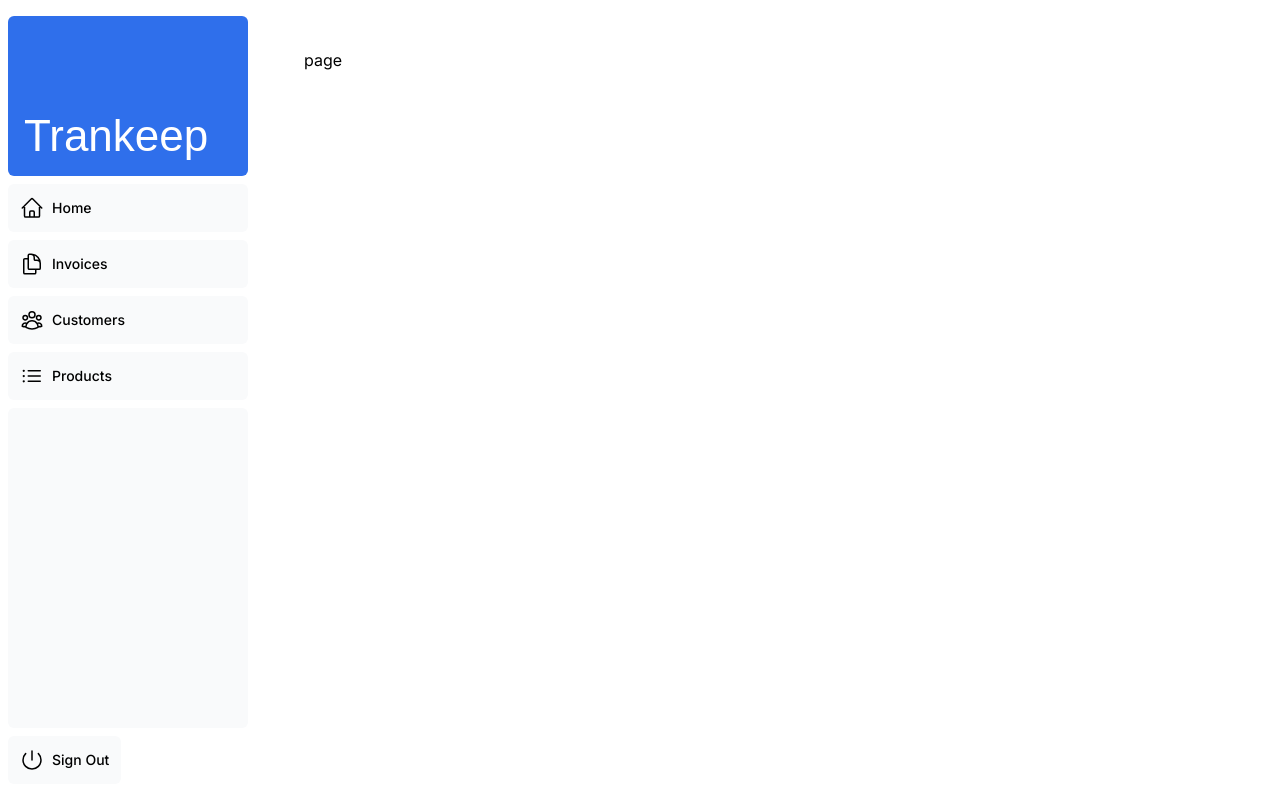
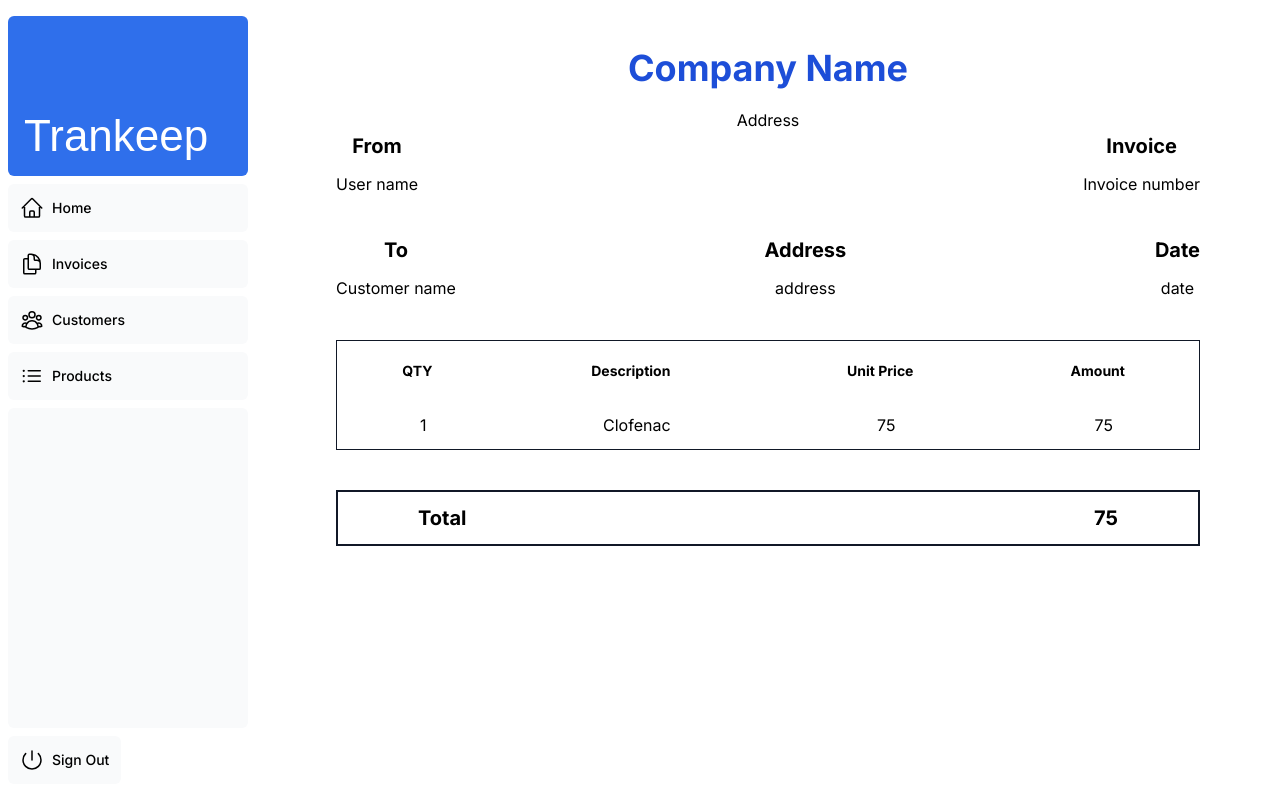
Before and after one commit to EbubeEvan/Trankeep, a Next.js app: page /dashboard/htmlContent in a window 1280 px wide. Built offline with nearby package versions, Linux system fonts and the light colour scheme; a web font is replaced by a local one.

Commit message:
added html template

```diff
--- a/app/api/generate-pdf/route.ts
+++ b/app/api/generate-pdf/route.ts
@@ -1,9 +1,8 @@
-import { NextApiRequest, NextApiResponse } from 'next';
-const PDFDocument = require('pdfkit')
+const PDFDocument = require("pdfkit");
 
-export default async function POST(req: NextApiRequest, res: NextApiResponse) {
+export default async function POST(req: Request) {
   try {
-    const htmlContent = req.body.htmlContent; // Assuming HTML content is sent in request body
+    const { htmlContent } = await req.json(); // Assuming HTML content is sent in request body
 
     const doc = new PDFDocument();
     doc.addPage();
@@ -15,16 +14,13 @@ export default async function POST(req: NextApiRequest, res: NextApiResponse) {
     });
     doc.end();
 
-    const blob = new Blob([doc.output()], { type: 'application/pdf' });
+    const blob = new Blob([doc.output()], { type: "application/pdf" });
 
     const url = URL.createObjectURL(blob); // Generate URL for viewing/downloading
 
-    res.setHeader('Content-Type', 'application/pdf');
-    res.setHeader('Content-Disposition', 'attachment; filename=report.pdf');
-
-    res.status(201).json({ url }); // Send URL in response
+    return new Response(JSON.stringify({ url }), { status: 200 });
   } catch (error) {
     console.error(error);
-    res.status(500).json({ error: 'Failed to generate PDF' });
+    return new Response("Failed to fetch generate pdf", { status: 500 });
   }
 }
--- a/app/dashboard/htmlContent/page.tsx
+++ b/app/dashboard/htmlContent/page.tsx
@@ -1,9 +1,80 @@
-import React from 'react'
+import React from "react";
 
 const HtmlContent = () => {
   return (
-    <div>page</div>
-  )
-}
+    <main className="pl-[2rem] pr-[2rem]">
+      <div>
+        <h1 className="text-center text-4xl font-bold text-blue-700">
+          Company Name
+        </h1>
+        <p className="text-center mt-5">Address</p>
+        <div>
+          <div className="flex justify-between">
+            <div className="flex flex-col gap-3">
+              <h2 className="font-bold text-xl text-center">From</h2>
+              <p className="text-center">User name</p>
+            </div>
+            <div className="flex flex-col gap-3 text-center">
+              <h2 className="font-bold text-xl">Invoice</h2>
+              <p className="text-center">Invoice number</p>
+            </div>
+          </div>
+          <div className="flex justify-between mt-10">
+            <div className="flex flex-col gap-3">
+              <h2 className="font-bold text-xl text-center">To</h2>
+              <p className="text-center">Customer name</p>
+            </div>
+            <div className="flex flex-col gap-3 text-center">
+              <h2 className="font-bold text-xl text-center">Address</h2>
+              <p className="text-center">address</p>
+            </div>
+            <div className="flex flex-col gap-3 ">
+              <h2 className="font-bold text-xl text-center">Date</h2>
+              <p className="text-center">date</p>
+            </div>
+          </div>
+        </div>
+        <table className="min-w-full border border-solid border-gray-900 mt-10 pl-[5rem]">
+          <thead className="rounded-lg text-left text-sm font-normal">
+            <tr className="w-full border-b py-3 text-sm last-of-type:border-none [&:first-child>td:first-child]:rounded-tl-lg [&:first-child>td:last-child]:rounded-tr-lg [&:last-child>td:first-child]:rounded-bl-lg [&:last-child>td:last-child]:rounded-br-lg">
+              <th scope="col" className="px-4 py-5 font-bold text-center">
+                QTY
+              </th>
+              <th scope="col" className="px-3 py-5 font-bold text-center">
+                Description
+              </th>
+              <th scope="col" className="px-3 py-5 font-bold text-center">
+                Unit Price
+              </th>
+              <th scope="col" className="px-3 py-5 font-bold text-center">
+                Amount
+              </th>
+            </tr>
+          </thead>
+          <tbody>
+            <tr>
+              <td className="whitespace-nowrap py-3 pl-6 pr-3 text-center">
+                1
+              </td>
+              <td className="whitespace-nowrap py-3 pl-6 pr-3 text-center">
+                Clofenac
+              </td>
+              <td className="whitespace-nowrap py-3 pl-6 pr-3 text-center">
+                75
+              </td>
+              <td className="whitespace-nowrap py-3 pl-6 pr-3 text-center">
+                75
+              </td>
+            </tr>
+          </tbody>
+        </table>
+        <div className="flex justify-between mt-10 px-[5rem] border-2 py-3 border-solid border-gray-900">
+          <p className="text-xl font-bold">Total</p>
+          <p className="text-xl font-bold">75</p>
+        </div>
+      </div>
+    </main>
+  );
+};
 
-export default HtmlContent
+export default HtmlContent;
--- a/app/dump.ts
+++ b/app/dump.ts
@@ -13,7 +13,7 @@
 //       body: JSON.stringify({ htmlContent }),
 //     });
 
-//     const data = await response.json();
+//     const {data} = await response.json();
 //     setPdfUrl(data.url);
 //   } catch (error) {
 //     // Handle errors
```
